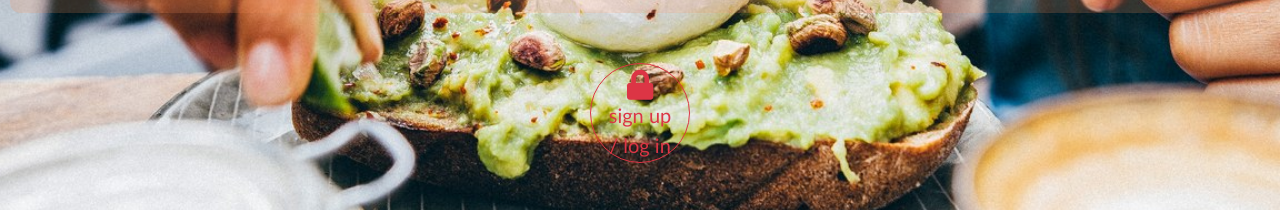
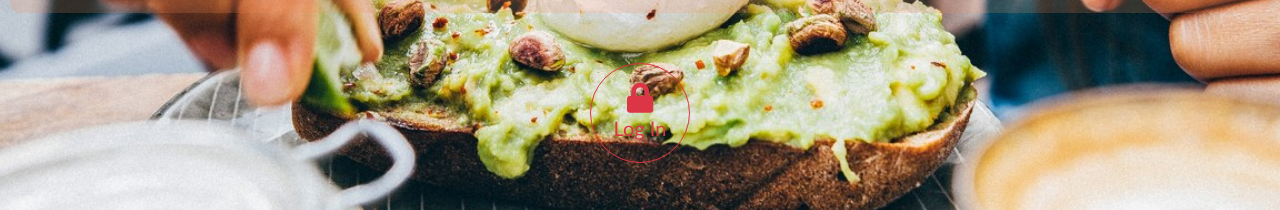
Before and after one commit to farrellkat/Chewsy.net, a React (Create React App) app: page / in a window 1280 px wide. Shown: the part 357-567 px from the top of the page. Built offline with nearby package versions, Linux system fonts and the light colour scheme; a web font is replaced by a local one; what auth0-js would draw is missing.

Commit message:
login now fades in and out

```diff
--- a/src/components/authentication/LoginAuth0.js
+++ b/src/components/authentication/LoginAuth0.js
@@ -4,8 +4,12 @@ import Header from "../Header"
 import { Button } from "reactstrap"
 // import loading from './loading.svg';
 
-
+const textArray = ['Sign Up', 'Log In'];
 export default class LoginAuth0 extends Component {
+  constructor() {
+    super();
+    this.state = { textIdx: 0 };
+  }
 
   goTo(route) {
     this.props.history.replace(`/${route}`)
@@ -24,7 +28,16 @@ export default class LoginAuth0 extends Component {
 
     if (localStorage.getItem('isLoggedIn') === 'true') {
       renewSession();
-    }
+    };
+
+    this.timeout = setInterval(() => {
+      let currentIdx = this.state.textIdx;
+      this.setState({ textIdx: currentIdx + 1 });
+    }, 3500);
+  }
+
+  componentDidUnmount() {
+    clearInterval(this.timeout);
   }
 
   enterWebsite() {
@@ -38,6 +51,7 @@ export default class LoginAuth0 extends Component {
   //Build login form
   render() {
     const { isAuthenticated } = this.props.auth;
+    let textThatChanges = textArray[this.state.textIdx % textArray.length];
 
     return (
       <React.Fragment>
@@ -55,9 +69,9 @@ export default class LoginAuth0 extends Component {
                       this.login.bind(this)
                     }
                   >
-                    <div style={{ display: "flex", flexWrap: "wrap", justifyContent: "center" }}>
+                    <div className="loginText" style={{ display: "flex", flexWrap: "wrap", justifyContent: "center" }}>
                       <i className="fas fa-lock" style={{ fontSize: "30px" }}></i>
-                      sign up / log in
+                      {textThatChanges}
                   </div>
                   </Button>
               )
--- a/src/styles/keyframes.css
+++ b/src/styles/keyframes.css
@@ -148,3 +148,17 @@
       opacity: 1;
     }
   }
+  @keyframes quickFadeOutAndIn{
+        0%{
+            opacity: 0;
+            }
+        10%{
+            opacity: 1;
+        }
+        90%{
+            opacity: 1;
+            }
+        100%{
+            opacity: 0;
+            }
+    }
--- a/src/styles/text.css
+++ b/src/styles/text.css
@@ -1,3 +1,5 @@
+@import "/src/styles/keyframes.css";
+
 :root {
     --chewsyRed: #FF5A5A;
     --chewsyYellow: #e6c400;
@@ -78,6 +80,11 @@ h2, h3, h4 {
     text-align: center;
     margin-bottom: 0px;
 }
+
+.loginText {
+    animation: quickFadeOutAndIn 3.5s infinite 0s linear;
+}
+
 @media only screen and (min-width: 760px) {
 .chewsyHeaderTitle {
     font-size: 180px;
```
Also changed, not shown: api/categories.json.
